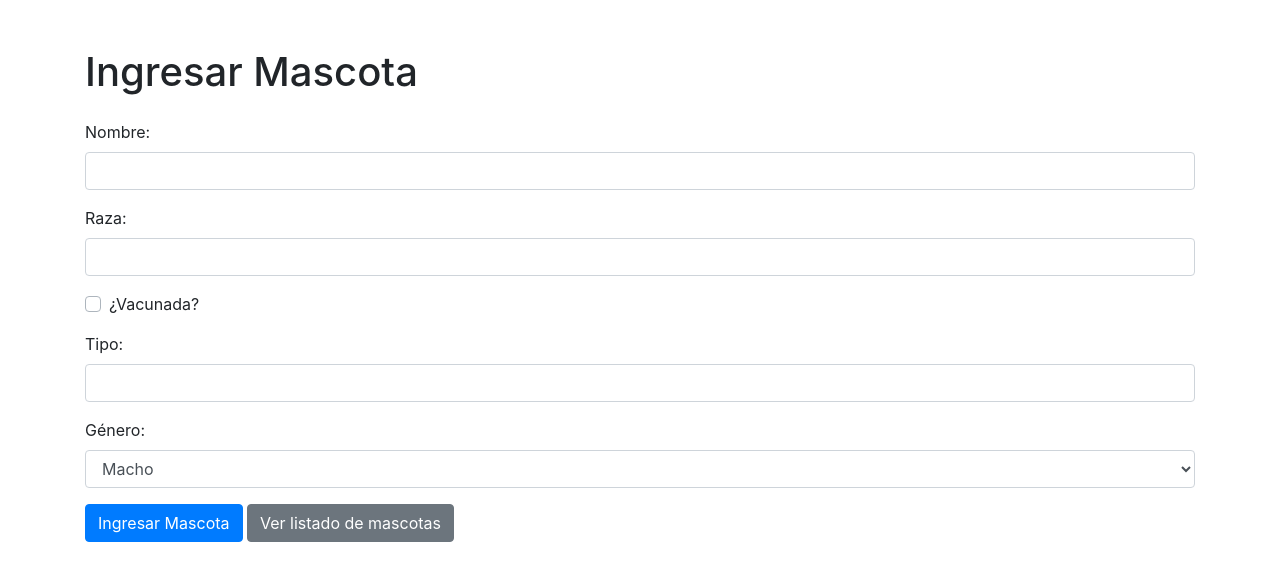
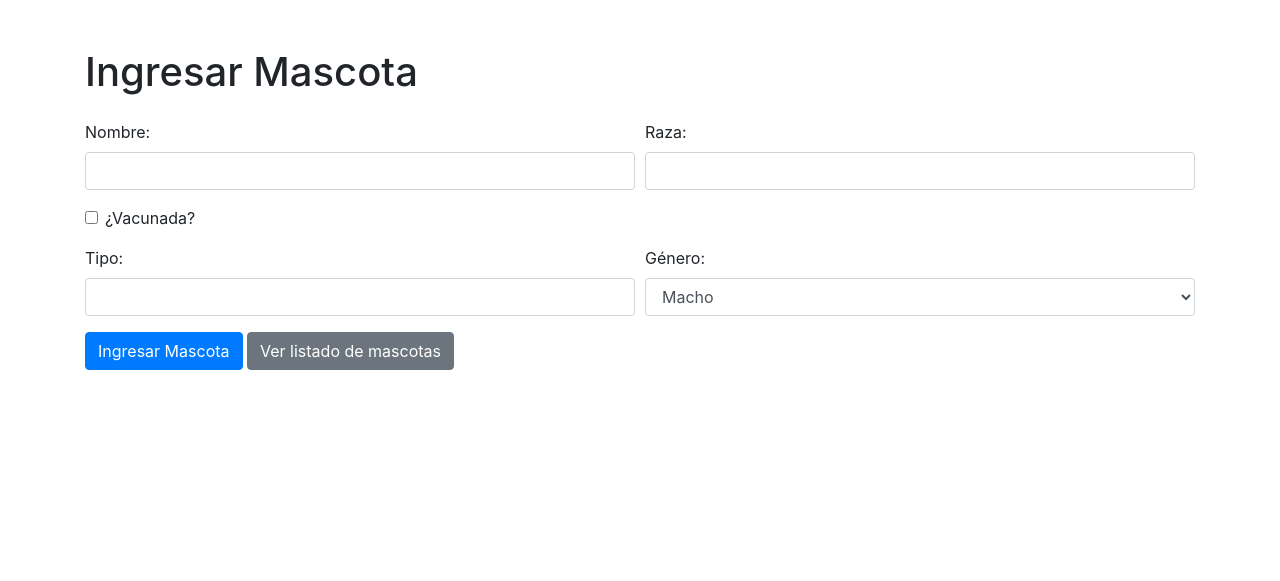
Before and after one commit to Joreyesi/Adoptame, a Django app: page /ingresar_mascota/ in a window 1280 px wide. Shown: the top 581 px of the page. Run offline with Django 4.2, Linux system fonts and the light colour scheme; some libraries are stand-ins or nearby versions.

Commit message:
update html

```diff
--- a/mascotas/templates/mascotas/ingresar_mascota.html
+++ b/mascotas/templates/mascotas/ingresar_mascota.html
@@ -12,30 +12,32 @@
         <h1 class="mb-4">Ingresar Mascota</h1>
         <form method="post" action="{% url 'ingresar_mascota' %}" class="needs-validation" novalidate>
             {% csrf_token %}
-            <div class="form-group">
+            <div class="form-row">
+                <div class="col-md-6 mb-3">
                     <label for="nombre_m">Nombre:</label>
                     <input type="text" name="nombre_m" class="form-control" required>
                 </div>
-            <div class="form-group">
+                <div class="col-md-6 mb-3">
                     <label for="raza_m">Raza:</label>
                     <input type="text" name="raza_m" class="form-control" required>
                 </div>
-            <div class="form-group">
-                <div class="custom-control custom-checkbox">
-                    <input type="checkbox" name="vacuna_m" class="custom-control-input" id="vacuna_m">
-                    <label class="custom-control-label" for="vacuna_m">¿Vacunada?</label>
             </div>
+            <div class="form-check mb-3">
+                <input type="checkbox" name="vacuna_m" class="form-check-input" id="vacuna_m">
+                <label class="form-check-label" for="vacuna_m">¿Vacunada?</label>
             </div>
-            <div class="form-group">
+            <div class="form-row">
+                <div class="col-md-6 mb-3">
                     <label for="tipo_m">Tipo:</label>
                     <input type="text" name="tipo_m" class="form-control" required>
                 </div>
-            <div class="form-group">
+                <div class="col-md-6 mb-3">
                     <label for="genero_m">Género:</label>
                     <select name="genero_m" class="form-control" required>
                         <option value="Macho">Macho</option>
                         <option value="Hembra">Hembra</option>
                     </select>
+                </div>
             </div>
             <!-- Agrega las demás secciones del formulario con el mismo formato -->
             <div class="form-group">
```
Lines whose indentation alone changed are shown as unchanged.
